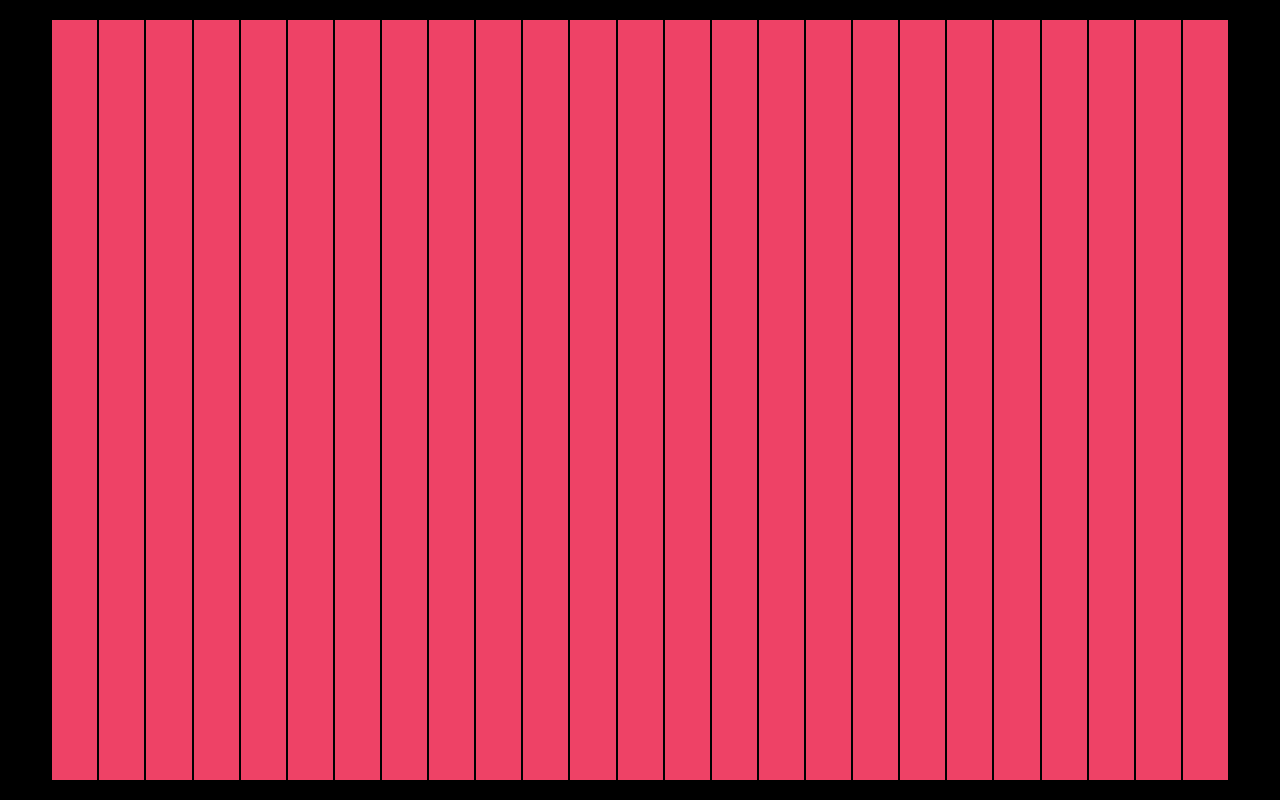
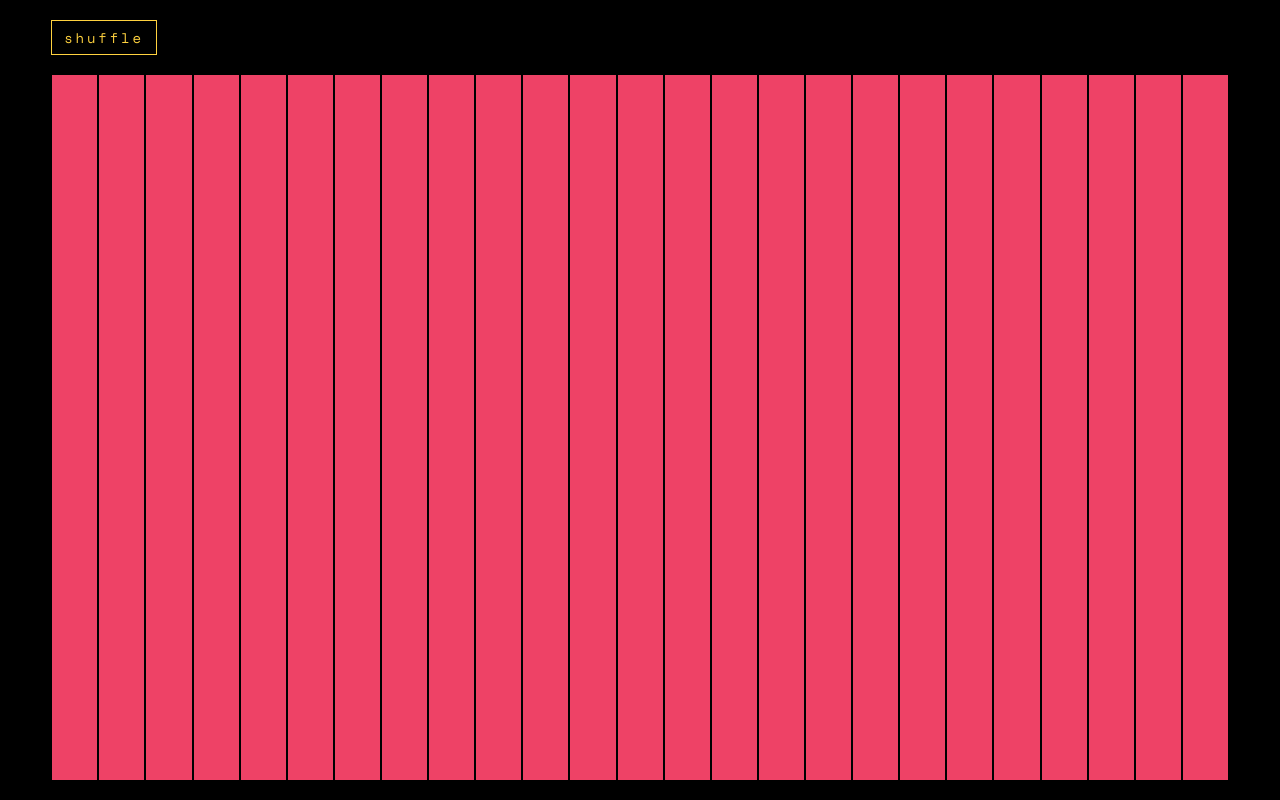
Before and after one commit to tohanian/javascript-sorting-algorithms, a Vue app in the folder sorting-demo/: page / in a window 1280 px wide. Built offline with nearby package versions, Linux system fonts and the light colour scheme.

Commit message:
Add list shuffle

```diff
--- a/sorting-demo/public/index.html
+++ b/sorting-demo/public/index.html
@@ -5,6 +5,7 @@
     <meta http-equiv="X-UA-Compatible" content="IE=edge">
     <meta name="viewport" content="width=device-width,initial-scale=1.0">
     <link rel="icon" href="<%= BASE_URL %>favicon.ico">
+    <link href="https://fonts.googleapis.com/css?family=Space+Mono&display=swap" rel="stylesheet">
     <title>sorting-demo</title>
   </head>
   <body>
--- a/sorting-demo/src/App.vue
+++ b/sorting-demo/src/App.vue
@@ -14,5 +14,7 @@ html, body {
   width: 100%;
   height: 100%;
   overflow: hidden;
+  font-family: 'Space Mono', monospace;
+  color: white;
 }
 </style>
--- /dev/null
+++ b/sorting-demo/src/components/SortOptions.vue
@@ -0,0 +1,21 @@
+<template>
+  <div class="sort-options">
+    <div>
+      <Button
+        class="shuffle-button"
+        @click="$emit('shuffle')"
+      >
+        Shuffle
+      </Button>
+    </div>
+  </div>
+</template>
+
+<script>
+import Button from './Button.vue';
+
+export default {
+  name: 'SortOptions',
+  components: { Button },
+}
+</script>
--- a/sorting-demo/src/views/Home.vue
+++ b/sorting-demo/src/views/Home.vue
@@ -1,5 +1,10 @@
 <template>
   <div class="home">
+    <div class="sorting-options-wrapper">
+      <SortOptions
+        @shuffle="onShuffle"
+      />
+    </div>
     <div class="sorting-vis-wrapper">
       <SortVis :collection="collection" />
     </div>
@@ -8,11 +13,13 @@
 
 <script>
 import SortVis from '../components/SortVis.vue';
+import SortOptions from '../components/SortOptions.vue';
 
 export default {
   name: 'home',
   components: {
     SortVis,
+    SortOptions,
   },
   data() {
     return {
@@ -31,6 +38,16 @@ export default {
       }
       return collection;
     },
+    onShuffle() {
+      this.collection = this.shuffleCollection(this.collection).slice();
+    },
+    shuffleCollection(collection) {
+      for (let i = collection.length - 1; i > 0; i -= 1) {
+        const j = Math.floor(Math.random() * (i + 1));
+        [collection[i], collection[j]] = [collection[j], collection[i]];
+      }
+      return collection;
+    },
   },
 };
 </script>
@@ -41,6 +58,11 @@ export default {
   height: 100%;
   display: flex;
   flex-direction: column;
+  .sorting-options-wrapper {
+    width: 92%;
+    margin: 20px auto;
+    margin-bottom: 0;
+  }
   .sorting-vis-wrapper {
     width: 92%;
     height: 100%;
```
Also changed, not shown: sorting-demo/.eslintrc.js.
